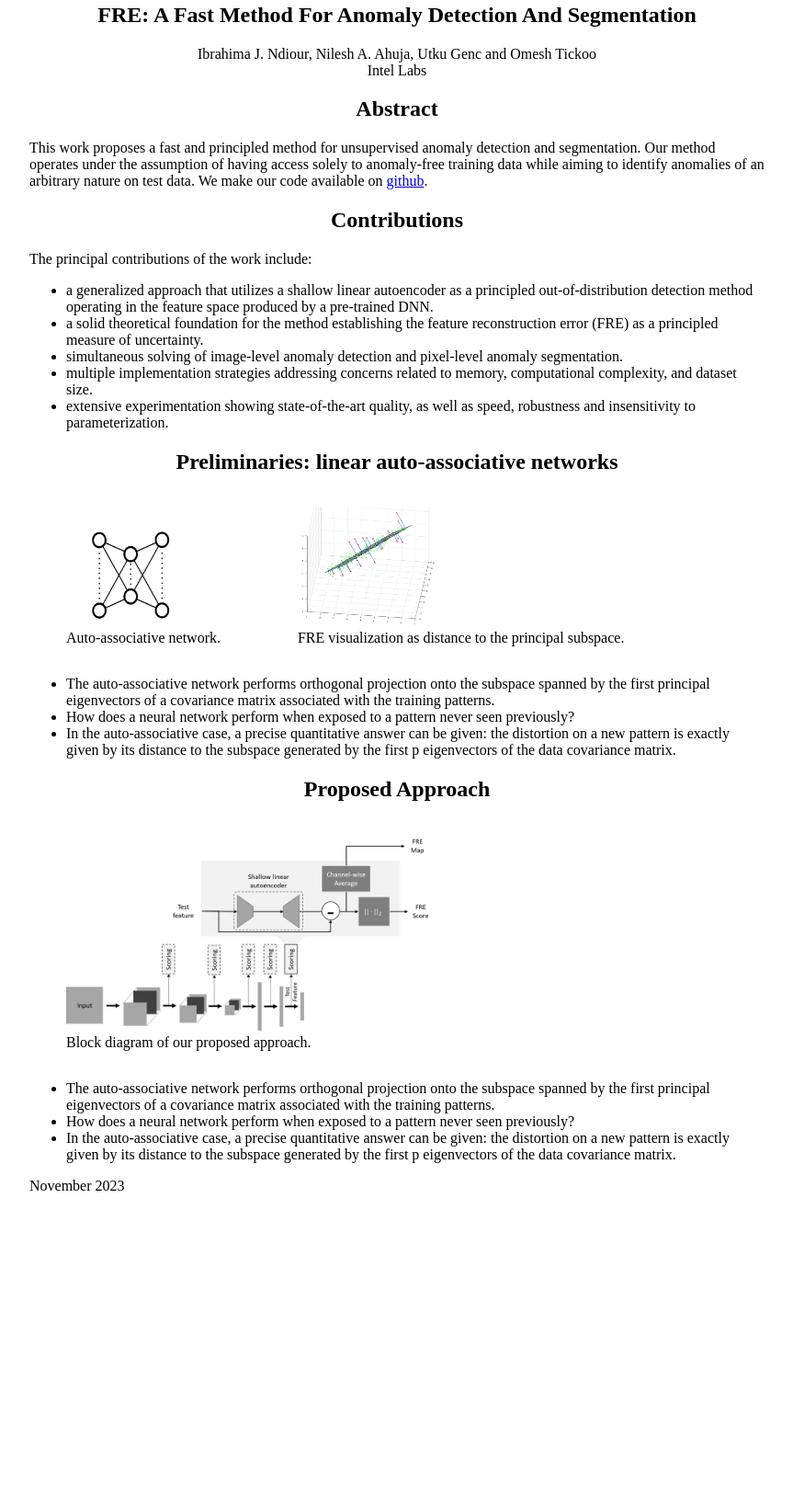
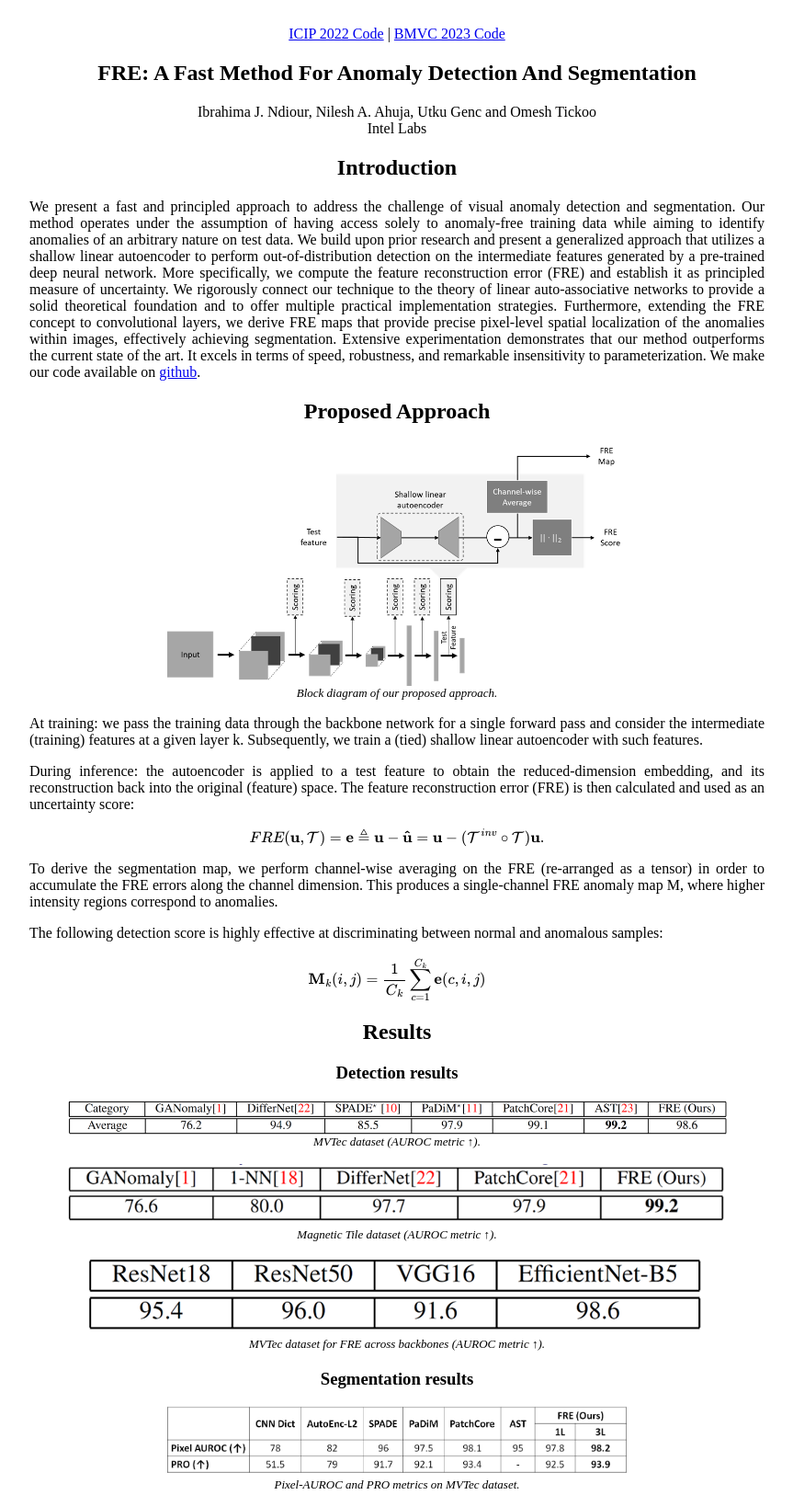
Before and after one commit to IntelLabs/dfm, a plain HTML site: page docs/index.html in a window 1280 px wide. Shown: the part 23-1649 px from the top of the page at 92% size, without its empty margins (208-1071 px from the left). Before the commit the page ends 1347 px from the top, so only its background shows below. Drawn offline with nearby package versions, Linux system fonts and the light colour scheme.

Commit message:
update web page

```diff
--- a/docs/index.html
+++ b/docs/index.html
@@ -2,64 +2,27 @@
 <html>
 
 <head>
+  <meta name="viewport" content="width=device-width, initial-scale=1.0">
   <title>FRE: A Fast Method For Anomaly Detection And Segmentation</title>
   <link rel="stylesheet" href="main.css">
-  <meta name="viewport" content="width=device-width, initial-scale=1.0">
+  <script src="https://polyfill.io/v3/polyfill.min.js?features=es6"></script>
+  <script id="MathJax-script" async src="https://cdn.jsdelivr.net/npm/mathjax@3/es5/tex-mml-chtml.js"></script>
 </head>
 
 <body>
   <article>
     <header>
+      <nav>
+        <a href="https://github.com/IntelLabs/dfm/tree/ICIP2022">ICIP 2022 Code</a> |
+        <a href="https://github.com/IntelLabs/dfm/tree/main">BMVC 2023 Code</a>
+      </nav>
       <h1>FRE: A Fast Method For Anomaly Detection And Segmentation</h1>
-      <p>Ibrahima J. Ndiour, Nilesh A. Ahuja, Utku Genc and Omesh Tickoo<br />Intel Labs</p>
+      <p class="centered">Ibrahima J. Ndiour, Nilesh A. Ahuja, Utku Genc and Omesh Tickoo<br />Intel Labs</p>
     </header>
 
     <section class="main">
-      <h2>Abstract</h2>
-      <p>This work proposes a fast and principled method for unsupervised anomaly detection and segmentation. Our method
-        operates under the assumption of having access solely to anomaly-free training data while aiming to identify
-        anomalies of an arbitrary nature on test data.
-        We make our code available on <a href="https://github.com/intellabs/dfm">github</a>.
-      </p>
-    </section>
-
-    <section class="main">
-      <h2>Contributions</h2>
-      <p>The principal contributions of the work include:
-        <ul>
-          <li>a generalized approach that utilizes a shallow linear autoencoder as a principled out-of-distribution detection method operating in the feature space produced by a pre-trained DNN.</li>
-          <li>a solid theoretical foundation for the method establishing the feature reconstruction error (FRE) as a principled measure of uncertainty.</li>
-          <li>simultaneous solving of image-level anomaly detection and pixel-level anomaly segmentation.</li>
-          <li>multiple implementation strategies addressing concerns related to memory, computational complexity, and dataset size. </li>
-          <li>extensive experimentation showing state-of-the-art quality, as well as speed, robustness and insensitivity to parameterization.</li>
-        </ul>
-      </p>
-    </section>
-
-    <section class="main">
-      <h2>Preliminaries: linear auto-associative networks
-      </h2>
-
-      <div class="figure-container">
-      <figure>
-        <img src="aan.png" alt="AAN" width="150px">
-        <figcaption>Auto-associative network.</figcaption>
-      </figure>
-
-      <figure>
-        <img src="subspace.png" alt="Subspace" width="150px">
-        <figcaption>FRE visualization as distance to the principal subspace.</figcaption>
-      </figure>
-
-    </div>
-      <p>
-        <ul>
-          <li>The auto-associative network performs orthogonal projection onto the subspace spanned by the first principal eigenvectors of a covariance matrix associated with the training patterns. </li>
-          <li>How does a neural network perform when exposed to a pattern never seen previously?</li>
-          <li>In the auto-associative case, a precise quantitative answer can be given: the distortion on a new pattern is exactly given by its distance to the subspace generated by the first p eigenvectors of the data covariance matrix.</li>
-        </ul>
-
-      </p>
+      <h2>Introduction</h2>
+      <p>We present a fast and principled approach to address the challenge of visual anomaly detection and segmentation. Our method operates under the assumption of having access solely to anomaly-free training data while aiming to identify anomalies of an arbitrary nature on test data. We build upon prior research and present a generalized approach that utilizes a shallow linear autoencoder to perform out-of-distribution detection on the intermediate features generated by a pre-trained deep neural network. More specifically, we compute the feature reconstruction error (FRE) and establish it as principled measure of uncertainty. We rigorously connect our technique to the theory of linear auto-associative networks to provide a solid theoretical foundation and to offer multiple practical implementation strategies. Furthermore, extending the FRE concept to convolutional layers, we derive FRE maps that provide precise pixel-level spatial localization of the anomalies within images, effectively achieving segmentation. Extensive experimentation demonstrates that our method outperforms the current state of the art. It excels in terms of speed, robustness, and remarkable insensitivity to parameterization. We make our code available on <a href="https://github.com/intellabs/dfm">github</a>.</p>
     </section>
 
     <section class="main">
@@ -68,26 +31,101 @@
 
       <div class="figure-container">
 
-      <figure>
-        <img src="fre_pipeline.png" alt="Pipeline" width="400px">
-        <figcaption>Block diagram of our proposed approach.
-        </figcaption>
-      </figure>
+        <figure>
+          <img src="fre_pipeline.png" alt="Pipeline" width="500px">
+          <figcaption>Block diagram of our proposed approach.
+          </figcaption>
+        </figure>
 
       </div>
 
+      <p>At training: we pass the training data through the backbone network for a single forward pass and consider the
+        intermediate (training) features at a given layer k. Subsequently, we train a (tied) shallow linear autoencoder
+        with such features.</p>
+      <p>During inference: the autoencoder is applied to a test feature to obtain the reduced-dimension embedding, and
+        its reconstruction back into the original (feature) space. The feature reconstruction error (FRE) is then
+        calculated and used as an uncertainty score:
+      </p>
       <p>
-        <ul>
-          <li>The auto-associative network performs orthogonal projection onto the subspace spanned by the first principal eigenvectors of a covariance matrix associated with the training patterns. </li>
-          <li>How does a neural network perform when exposed to a pattern never seen previously?</li>
-          <li>In the auto-associative case, a precise quantitative answer can be given: the distortion on a new pattern is exactly given by its distance to the subspace generated by the first p eigenvectors of the data covariance matrix.</li>
-        </ul>
+        $$\begin{equation}
+        FRE(\mathbf{u}, \mathcal{T}) = \mathbf{e} \triangleq \mathbf{u}-\mathbf{\hat{u}} = \mathbf{u}-(\mathcal{T}^{inv}
+        \circ \mathcal{T})\mathbf{u}.
+        \end{equation}$$
+      </p>
 
+      <p>To derive the segmentation map, we perform channel-wise averaging on the FRE (re-arranged as a tensor) in order
+        to accumulate the FRE errors along the channel dimension. This produces a single-channel FRE anomaly map M,
+        where higher intensity regions correspond to anomalies.
+      </p>
+
+      <p>The following detection score is highly effective at discriminating between normal and anomalous samples:
+      </p>
+
+      <p>
+        $$\begin{equation*}
+        \mathbf{M}_k(i,j) = \frac{1}{C_k}\sum_{c=1}^{C_k} \mathbf{e}(c,i,j)
+        %, i\in {1, 2, \dots, W_k}, i\in {1, 2, \dots, W_k}
+        \end{equation*}$$
       </p>
     </section>
 
+
+    <section class="main">
+      <h2>Results
+      </h2>
+
+      <h3>Detection results</h3>
+
+      <div class="figure-container">
+        <figure>
+          <img src="det_table1.png" alt="Detection table 1">
+          <figcaption>MVTec dataset (AUROC metric ↑).</figcaption>
+        </figure>
+      </div>
+
+      <div class="figure-container">
+        <figure>
+          <img src="det_table2.png" alt="Detection table 2">
+          <figcaption>Magnetic Tile dataset (AUROC metric ↑). </figcaption>
+        </figure>
+      </div>
+
+      <div class="figure-container">
+        <figure>
+          <img src="det_table3.png" alt="Detection table 3">
+          <figcaption>MVTec dataset for FRE across backbones (AUROC metric ↑). </figcaption>
+        </figure>
+      </div>
+
+      <h3>Segmentation results</h3>
+
+      <div class="figure-container">
+        <figure>
+          <img src="seg_table1.png" alt="Segmentation table 1" width="500px">
+          <figcaption>Pixel-AUROC and PRO metrics on MVTec dataset.
+          </figcaption>
+        </figure>
+      </div>
+
+      <div class="figure-container">
+        <figure>
+          <img src="results.png" alt="Segmentation results" width="500px">
+          <figcaption>From left to right, each set of four images comprises: original image, ground truth segmentation mask, anomaly heatmap using FRE (our method) from a single layer, anomaly heatmap using FRE from three layers.</figcaption>
+        </figure>
+      </div>
+
+      <div class="figure-container">
+        <figure>
+          <img src="seg_table2.png" alt="Segmentation table 2" width="500px">
+          <figcaption>Pixel-wise AUROC and PRO metrics on MVTec for FRE across backbones.
+          </figcaption>
+        </figure>
+      </div>
+
+    </section>
+
     <footer>
-      <p>November 2023</p>
+      <p class="centered">November 2023</p>
     </footer>
   </article>
 </body>
--- a/docs/main.css
+++ b/docs/main.css
@@ -1,21 +1,43 @@
 body {
     margin: 2% auto;
     max-width: 800px;
+    padding: 2%;
+}
+
+p {
+    text-align: justify;
+}
+
+p.centered {
+    text-align: center;
 }
 
 header {
     text-align: center;
 }
 
-h2 {
+footer {
     text-align: center;
 }
 
-figure {
-    display: inline-block;
+h2, h3 {
+    text-align: center;
 }
 
 .figure-containers {
     display: block;
     margin: auto;
 }
+
+figcaption {
+    font-size: small;
+    font-style: italic;
+    text-align: center;
+}
+
+img {
+    max-width:100%;
+    height: auto;
+    margin: auto;
+    display: block;
+}
```
Also changed, not shown: docs/det_table1.png (added), docs/det_table2.png (added), docs/det_table3.png (added), docs/results.png (added), docs/seg_table1.png (added), docs/seg_table2.png (added).
